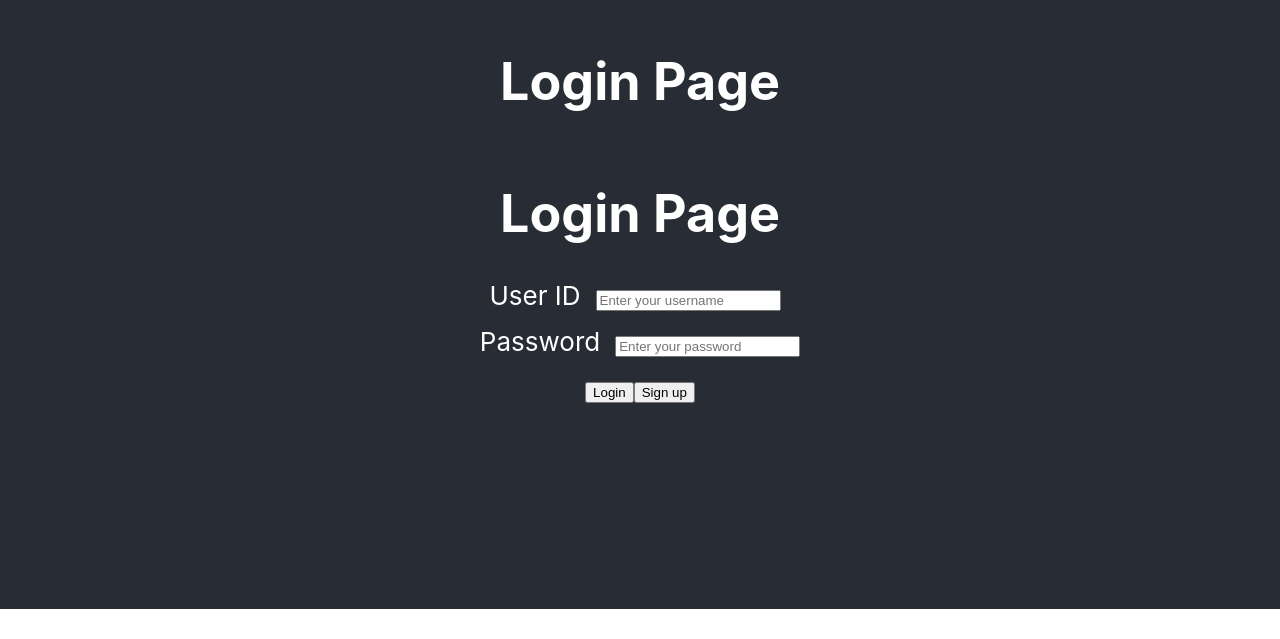
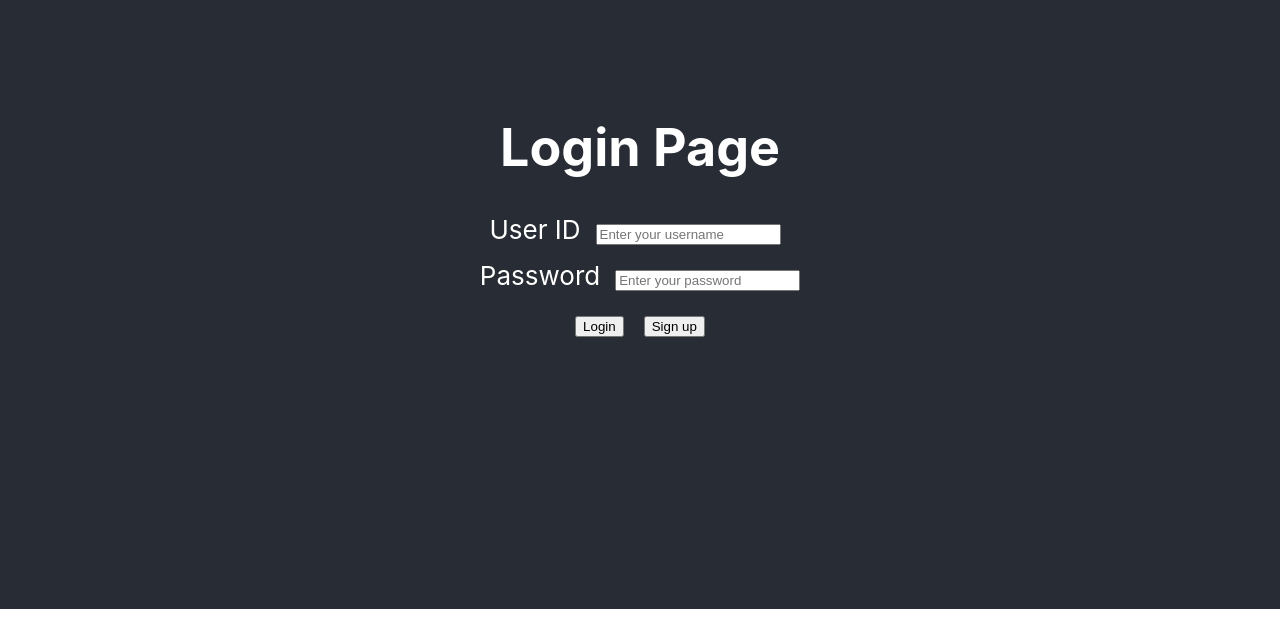
Before and after one commit to paripat2504/461L-Software-Lab-Project, a React (Create React App) app: page / in a window 1280 px wide. Shown: the part 191-830 px from the top of the page. Built offline with nearby package versions, Linux system fonts and the light colour scheme.

Commit message:
Add signup compontent

```diff
--- a/src/LoginForm.js
+++ b/src/LoginForm.js
@@ -1,7 +1,13 @@
 import { useState } from 'react';
-import './App.css'
+import { useNavigate } from "react-router";
+
 
 function LoginForm() {
+    // const navigate = useNavigate();
+    //PLACEHOLDER UNTIL WE SEND ACTUAL HTTP REQUESTS TO BACKEND
+    const dummyDatabase = new Map();
+    dummyDatabase.set('samant', 'SE-god');
+
     const [username, setUsername] = useState('');
     const [password, setPassword] = useState('');
 
@@ -15,14 +21,21 @@ function LoginForm() {
 
     const handleClick = (e) => {
         e.preventDefault();
-        console.log('Username entered:', username);
-        console.log('Password entered:', password);
+        //PLACEHOLDER LOGIC
+        if (dummyDatabase.has(username)) {
+            console.log(`Username '${username}' exists with value '${dummyDatabase.get(username)}'`);
+          } else {
+            console.log(`Access denied`);
+          }
     };
+
+    const handleSignup = () => {
+        console.log("User wants to sign up.")
+    }
 
 
     return (
     <form onSubmit={handleClick}>
-          <h1>Login Page</h1>
           <div>
             <label>User ID</label>
             <input type="text"
@@ -40,8 +53,8 @@ function LoginForm() {
               onChange={handlePassword}
             />
           </div>
-          <button onClick={handleClick}>Login</button>
-          <button>Sign up</button>
+          <button type="submit" onClick={handleClick} style={{marginRight:'20px'}}>Login</button>
+          <button type="button" onClick={handleSignup}>Sign up</button>
     </form>
     );
   }
```
Also changed, not shown: src/SignUpForm.js (added, +15 -0 lines).
